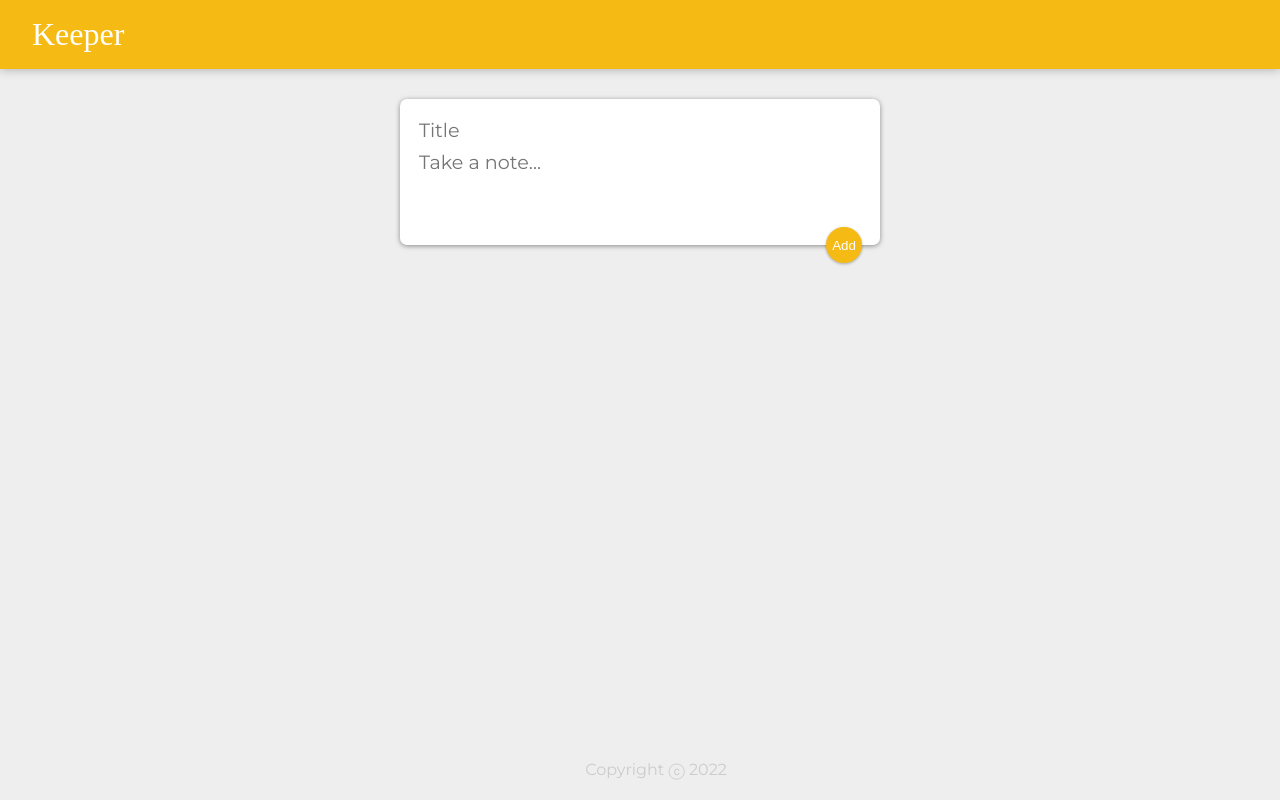
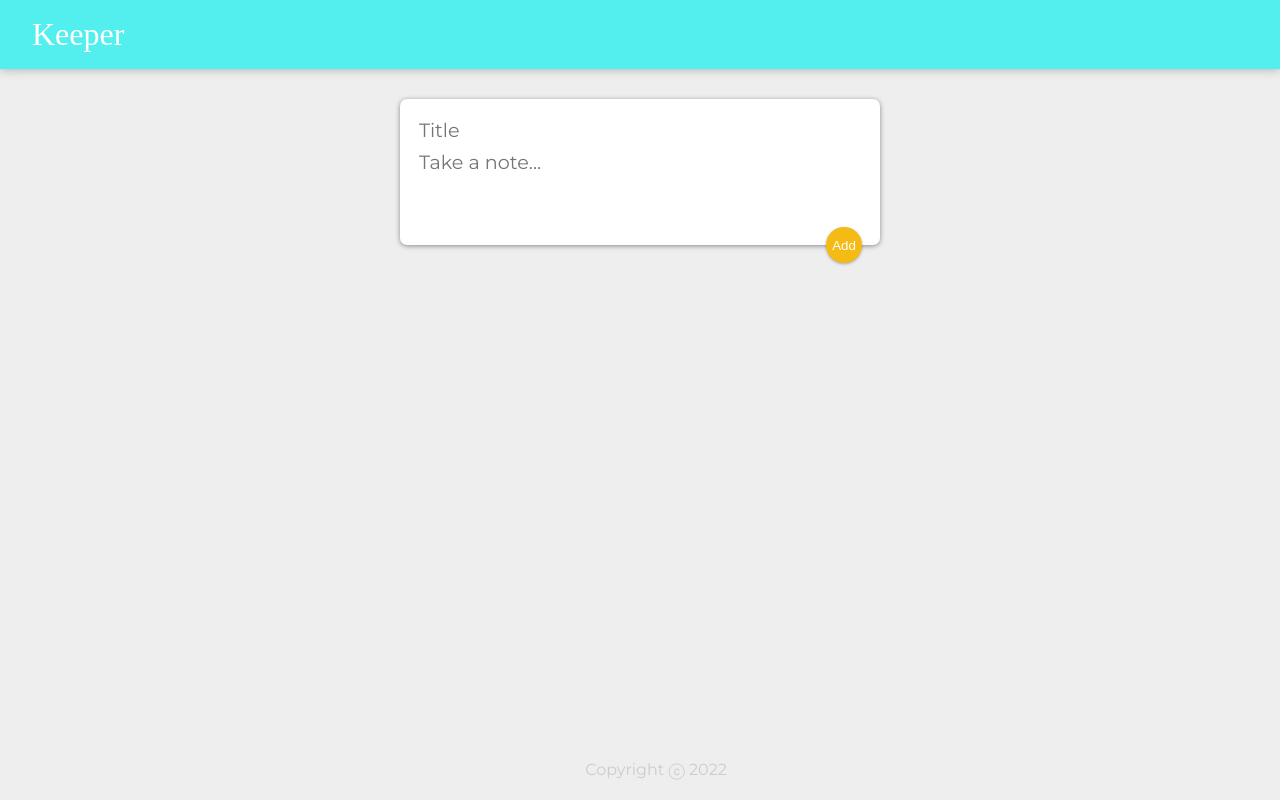
Before and after one commit to ronksks/keeper-app, a React (Create React App) app: page / in a window 1280 px wide. Built offline with nearby package versions, Linux system fonts and the light colour scheme; a web font is replaced by a local one.

Commit message:
change header color

```diff
--- a/public/styles.css
+++ b/public/styles.css
@@ -12,7 +12,7 @@ body {
 }
 
 header {
-  background-color: #f5ba13;
+  background-color: #53eeee;
   margin: auto -16px;
   padding: 16px 32px;
   box-shadow: 0 0 10px 0 rgba(0, 0, 0, 0.3);
```
